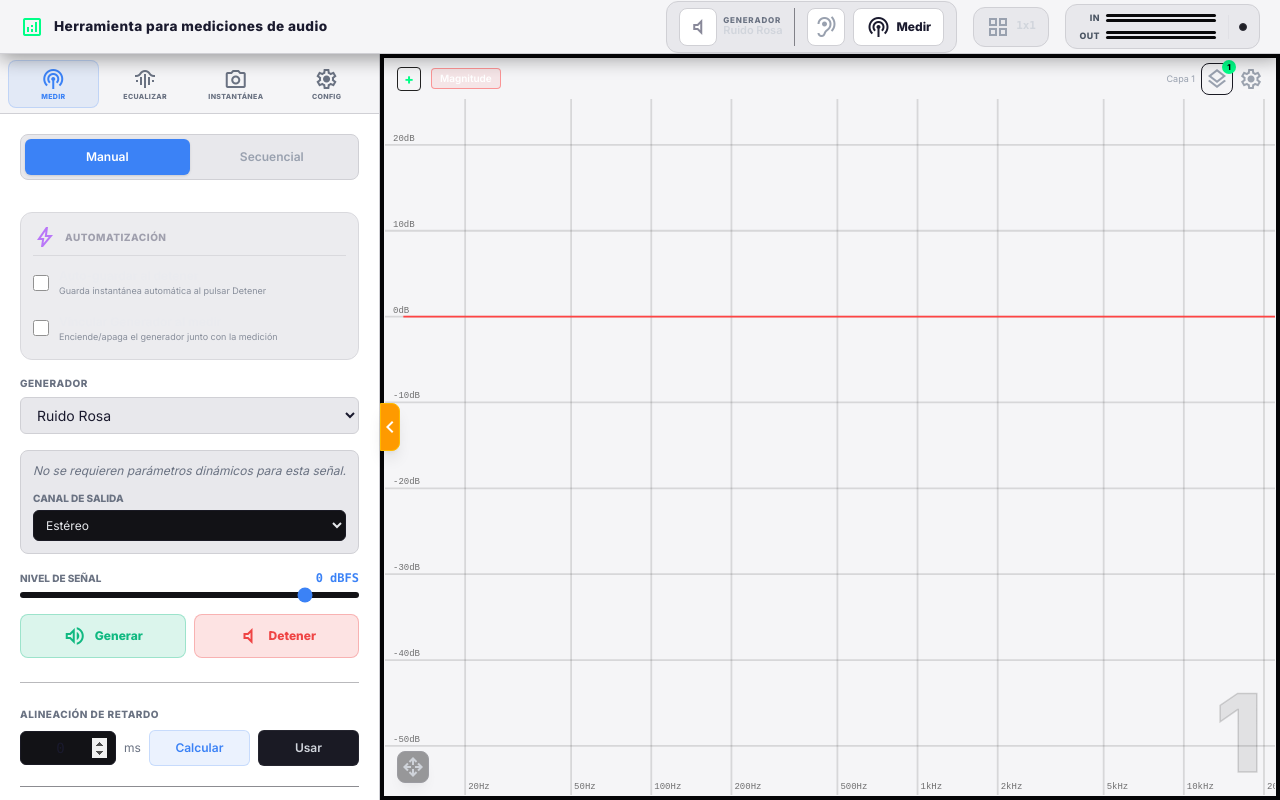
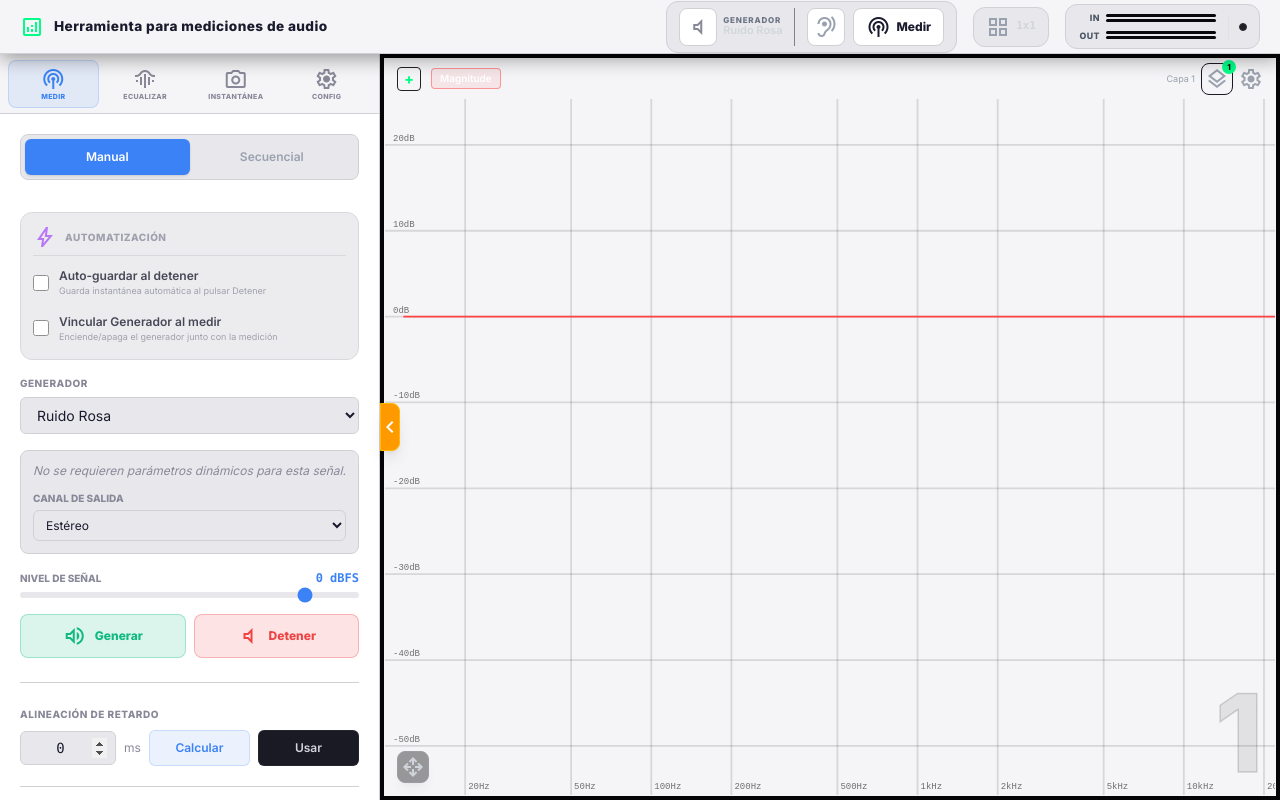
Before and after one commit to entrerios2/asistente, a SvelteKit app: page / in a window 1280 px wide. Built offline with nearby package versions, Linux system fonts and the light colour scheme.

Commit message:
feat: implement measurement sidebar with configurable EQ settings and sequence controls

```diff
--- a/src/components/medicion/Sidebar.svelte
+++ b/src/components/medicion/Sidebar.svelte
@@ -2526,3 +2526,52 @@
         {/if}
     </div>
 </aside>
+
+<style>
+    /* Theme overrides for Sidebar */
+    aside :global(.bg-\[\#121216\]) {
+        background-color: var(--bg-tertiary) !important;
+    }
+    aside :global(.bg-\[\#121216\]\/5) {
+        background-color: color-mix(in srgb, var(--bg-tertiary) 5%, transparent) !important;
+    }
+    aside :global(.bg-\[\#121216\]\/20) {
+        background-color: color-mix(in srgb, var(--bg-tertiary) 20%, transparent) !important;
+    }
+    aside :global(.bg-\[\#121216\]\/30) {
+        background-color: color-mix(in srgb, var(--bg-tertiary) 30%, transparent) !important;
+    }
+    aside :global(.bg-\[\#121216\]\/40) {
+        background-color: color-mix(in srgb, var(--bg-tertiary) 40%, transparent) !important;
+    }
+    aside :global(.bg-\[\#0c0c0e\]) {
+        background-color: var(--bg-surface) !important;
+    }
+    aside :global(.border-\[\#1a1a24\]) {
+        border-color: var(--border-primary) !important;
+    }
+    aside :global(.border-\[\#1a1a24\]\/20) {
+        border-color: color-mix(in srgb, var(--border-primary) 20%, transparent) !important;
+    }
+    aside :global(.border-\[\#1a1a24\]\/30) {
+        border-color: color-mix(in srgb, var(--border-primary) 30%, transparent) !important;
+    }
+    aside :global(.border-\[\#1a1a24\]\/40) {
+        border-color: color-mix(in srgb, var(--border-primary) 40%, transparent) !important;
+    }
+    aside :global(.border-\[\#1a1a24\]\/50) {
+        border-color: color-mix(in srgb, var(--border-primary) 50%, transparent) !important;
+    }
+    aside :global(.border-t) {
+        border-top-color: var(--border-primary) !important;
+    }
+    aside :global(.border-b) {
+        border-bottom-color: var(--border-primary) !important;
+    }
+    aside :global(.text-gray-200) {
+        color: var(--text-primary) !important;
+    }
+    aside :global(.text-gray-500) {
+        color: var(--text-muted) !important;
+    }
+</style>
```
